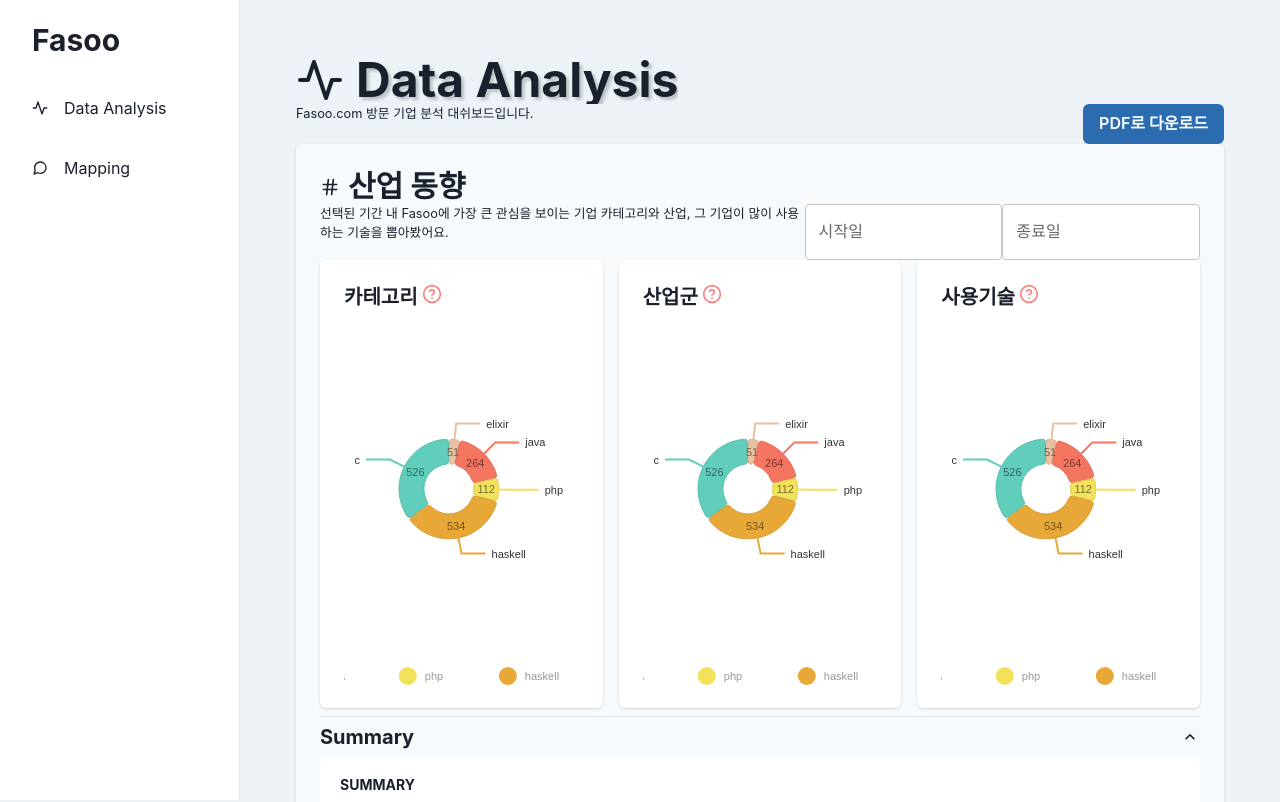
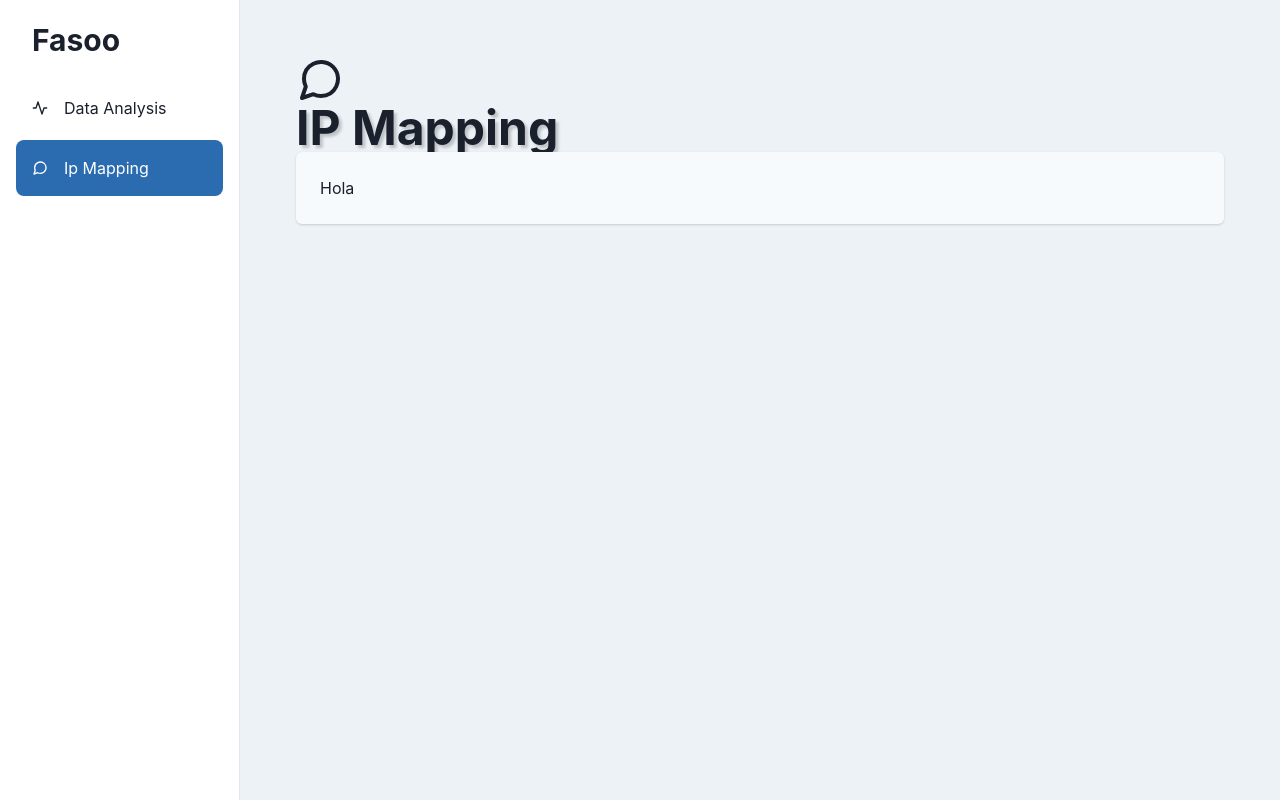
Before and after one commit to LogBoard-fasoo/logboard_client, a React (Create React App) app: page /ip-mapping in a window 1280 px wide. Shown: the top 802 px of the page. Built offline with nearby package versions, Linux system fonts and the light colour scheme.

Commit message:
feat: IP mapping page

```diff
--- a/src/App.jsx
+++ b/src/App.jsx
@@ -3,7 +3,7 @@ import "./App.css";
 import { ChakraProvider } from "@chakra-ui/react";
 import { theme } from "./styles/theme";
 import { BrowserRouter as Router, Routes, Route } from "react-router-dom";
-import Mapping from "./components/pages/Mapping";
+import IpMapping from "./components/pages/IpMapping";
 import DataAnalysis from "./components/pages/DataAnalysis";
 
 export default function App() {
@@ -11,7 +11,7 @@ export default function App() {
         <ChakraProvider theme={theme}>
             <Router>
                 <Routes>
-                    <Route path="/mapping" element={<Mapping />} />
+                    <Route path="/ip-mapping" element={<IpMapping />} />
                     <Route path="/data-analysis" element={<DataAnalysis />} />
                     <Route path="*" element={<DataAnalysis />} />
                 </Routes>
--- a/src/components/layout/Sidebar.jsx
+++ b/src/components/layout/Sidebar.jsx
@@ -16,7 +16,7 @@ import { FiActivity, FiMessageCircle, FiMenu } from "react-icons/fi";
 
 const LinkItems = [
     { name: "Data Analysis", icon: FiActivity, to: "/data-analysis" },
-    { name: "Mapping", icon: FiMessageCircle, to: "/mapping" },
+    { name: "Ip Mapping", icon: FiMessageCircle, to: "/ip-mapping" },
 ];
 
 export default function Sidebar({ children }) {
--- /dev/null
+++ b/src/components/pages/IpMapping.jsx
@@ -0,0 +1,24 @@
+import React from "react";
+import Sidebar from "../layout/Sidebar";
+import { Box, Heading } from "@chakra-ui/react";
+import { FiMessageCircle } from "react-icons/fi";
+
+function Mapping() {
+    return (
+        <Sidebar>
+            <Box h="100%" p="10">
+                <Box>
+                    <Heading as="h1" size="2xl" noOfLines={1} textShadow="3px 3px 3px rgba(0,0,0,0.2)">
+                        <FiMessageCircle />
+                        IP Mapping
+                    </Heading>
+                </Box>
+                <Box bg="gray.50" borderRadius="xl" p={6} boxShadow="base" rounded="md">
+                    Hola
+                </Box>
+            </Box>
+        </Sidebar>
+    );
+}
+
+export default Mapping;
--- a/src/components/pages/Mapping.jsx
+++ /dev/null
@@ -1,8 +0,0 @@
-import React from "react";
-import Sidebar from "../layout/Sidebar";
-
-function Mapping() {
-    return <Sidebar>Mapping</Sidebar>;
-}
-
-export default Mapping;
```
Also changed, not shown: 1 other file (tests, documents, lock files or other folders).
